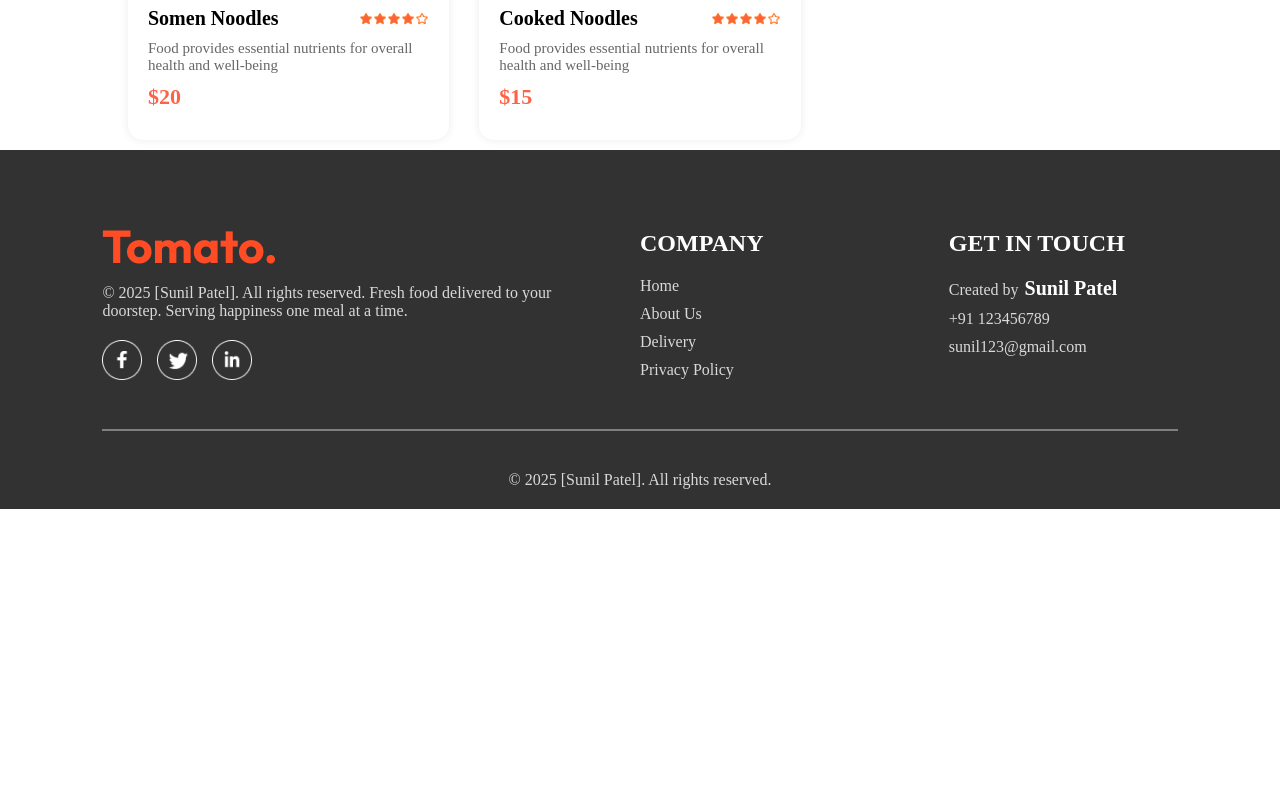
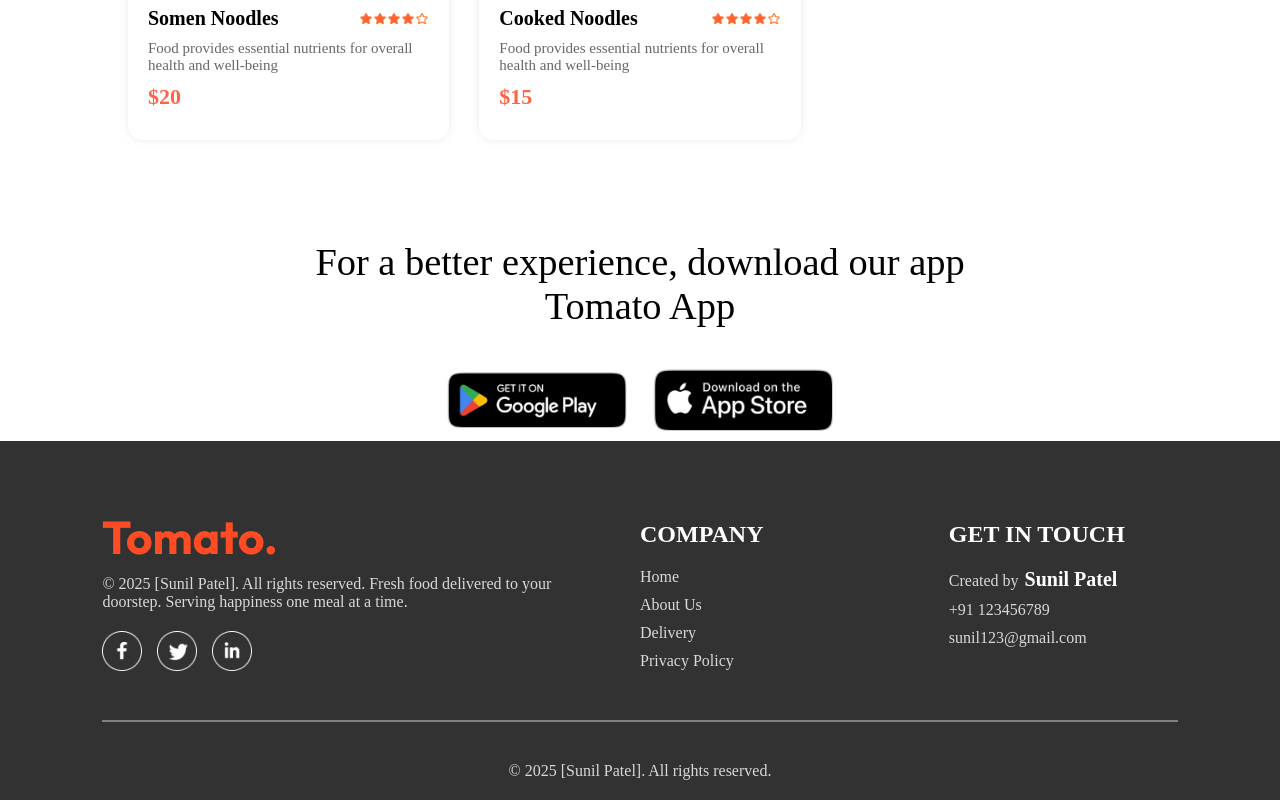
Before and after one commit to Sunil-Patel-21/food-app-mern, a React (Vite) app in the folder frontend/: page / in a window 1280 px wide. Shown: the part 5800-6600 px from the top of the page. Before the commit the page ends 6309 px from the top, so only its background shows below. Built offline with nearby package versions, Linux system fonts and the light colour scheme.

Commit message:
frontend add app download

```diff
--- /dev/null
+++ b/frontend/src/components/AppDownload/AppDownload.css
@@ -0,0 +1,23 @@
+.app-download{
+    margin: auto auto;
+    margin-top: 100px;
+    font-size: max(3vw,20px);
+    text-align: center;
+    font-weight: 500;
+}
+.app-download-platforms{
+    display: flex;
+    align-items: center;
+    justify-content: center;
+    gap: max(2vw,10px);
+    margin-top: 40px;
+}
+.app-download-platforms img{
+    width: max(30vw,120px);
+    max-width: 180px;
+    transition: 0.5s;
+    cursor: pointer;
+}
+.app-download-platforms img:hover{
+    transform: scale(1.1);
+}
--- /dev/null
+++ b/frontend/src/components/AppDownload/AppDownload.jsx
@@ -0,0 +1,17 @@
+import React from 'react'
+import "./AppDownload.css"
+import { assets } from '../../assets/frontend_assets/assets'
+
+function AppDownload() {
+  return (
+    <div className='app-download' id='app-download'>
+        <p>For a better experience, download our app <br/>Tomato App</p>
+        <div className="app-download-platforms">
+            <img src={assets.play_store} alt="play-store" />
+            <img src={assets.app_store} alt="app-store" />
+        </div>
+    </div>
+  )
+}
+
+export default AppDownload
--- a/frontend/src/pages/Home/Home.jsx
+++ b/frontend/src/pages/Home/Home.jsx
@@ -3,6 +3,7 @@
 import Header from '../../components/Header/Header'
 import ExploreMenu from '../../components/ExploreMenu/ExploreMenu'
 import FoodDisplay from '../../components/FoodDisplay/FoodDisplay';
+import AppDownload from '../../components/AppDownload/AppDownload';
 
 function Home() {
   const [category,setCategory] = useState("All");
@@ -11,6 +12,7 @@
       <Header />
       <ExploreMenu category={category} setCategory={setCategory}/>
       <FoodDisplay category={category} />
+      <AppDownload />
     </div>
   )
 }
```
